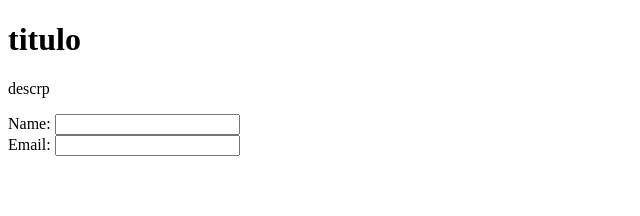
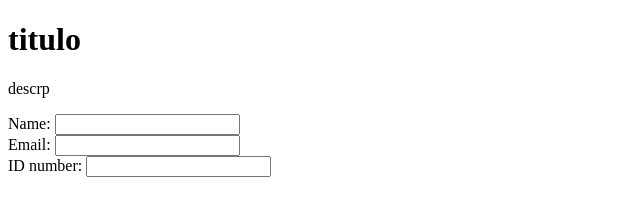
Before and after one commit to Fig77/Facundo-Juan, a plain HTML site: page index.html in a window 1280 px wide. Shown: the whole page, without its empty margins (0-640 px from the left). Drawn offline with Linux system fonts and the light colour scheme.

Commit message:
Stories 7 & 8

```diff
--- a/index.html
+++ b/index.html
@@ -14,12 +14,20 @@
 
 	  <p id="description">descrp</p>
     <form id="survey-form">
+
+      <section name="name">
         <label for="name">Name:</label>
         <input id="name" type="text">
+      </section>
 
       <section name="email">
         <label for="email">Email:</label>
         <input id="email" type="email">
+      </section>
+
+      <section name="id-number">
+        <label for="number">ID number:</label>
+        <input id="number" type="number">
       </section>
 
     </form>
```
Lines whose indentation alone changed are shown as unchanged.
